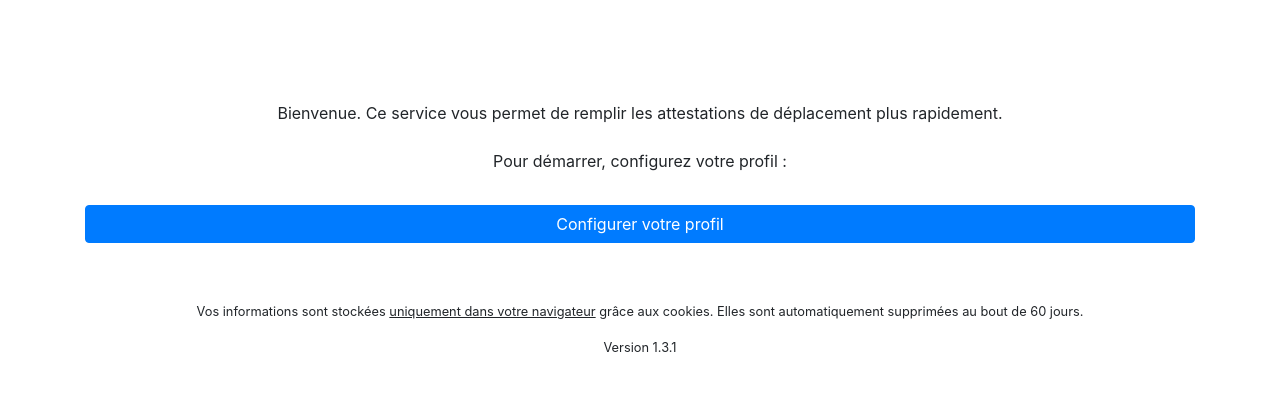
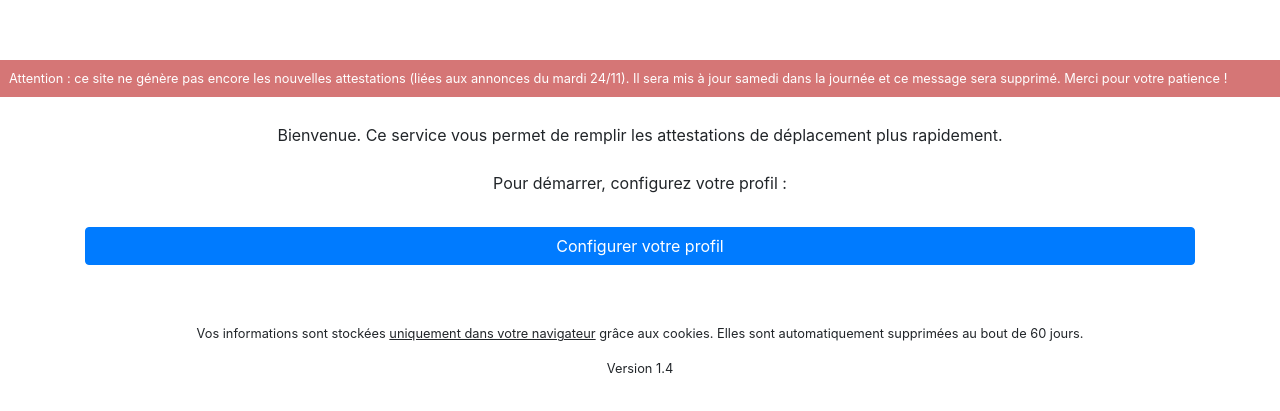
Before and after one commit to clementlize/covid19-attestation, a website built with Parcel: page src/index.html in a window 1280 px wide. Shown: the part 163-574 px from the top of the page. Built offline with nearby package versions, Linux system fonts and the light colour scheme.

Commit message:
v1.4 : new pdf mi-nov + display message on top (déconfinement)

```diff
--- a/src/index.html
+++ b/src/index.html
@@ -19,6 +19,11 @@
         id="alert-facebook"
     ></p>
 
+    <div id="alert-update">
+        Attention : ce site ne génère pas encore les nouvelles attestations (liées aux annonces du mardi 24/11).
+        Il sera mis à jour samedi dans la journée et ce message sera supprimé. Merci pour votre patience !
+    </div>
+
     <div class="container" id="main_container">
 
 
@@ -27,7 +32,7 @@
 
     <div class="container" id="footer">
         <p id="confidentialite"><br>Vos informations sont stockées <u>uniquement dans votre navigateur</u> grâce aux cookies. Elles sont automatiquement supprimées au bout de 60 jours.</p>
-        <p id="confidentialite">Version 1.3.1</p>
+        <p id="confidentialite">Version 1.4</p>
     </div>
 
     <script src="./js/main.js"></script>
--- a/src/style.css
+++ b/src/style.css
@@ -81,3 +81,13 @@ body {
     margin-top: 1.5em;
     margin-bottom: 1.5em;
 }
+
+#alert-update {
+
+    background-color: rgb(187, 35, 35, .62);
+    padding: .7em;
+    font-size: .8em;
+    color: white;
+    margin-bottom: 2em;
+    margin-top: -1.5em;
+}
```
